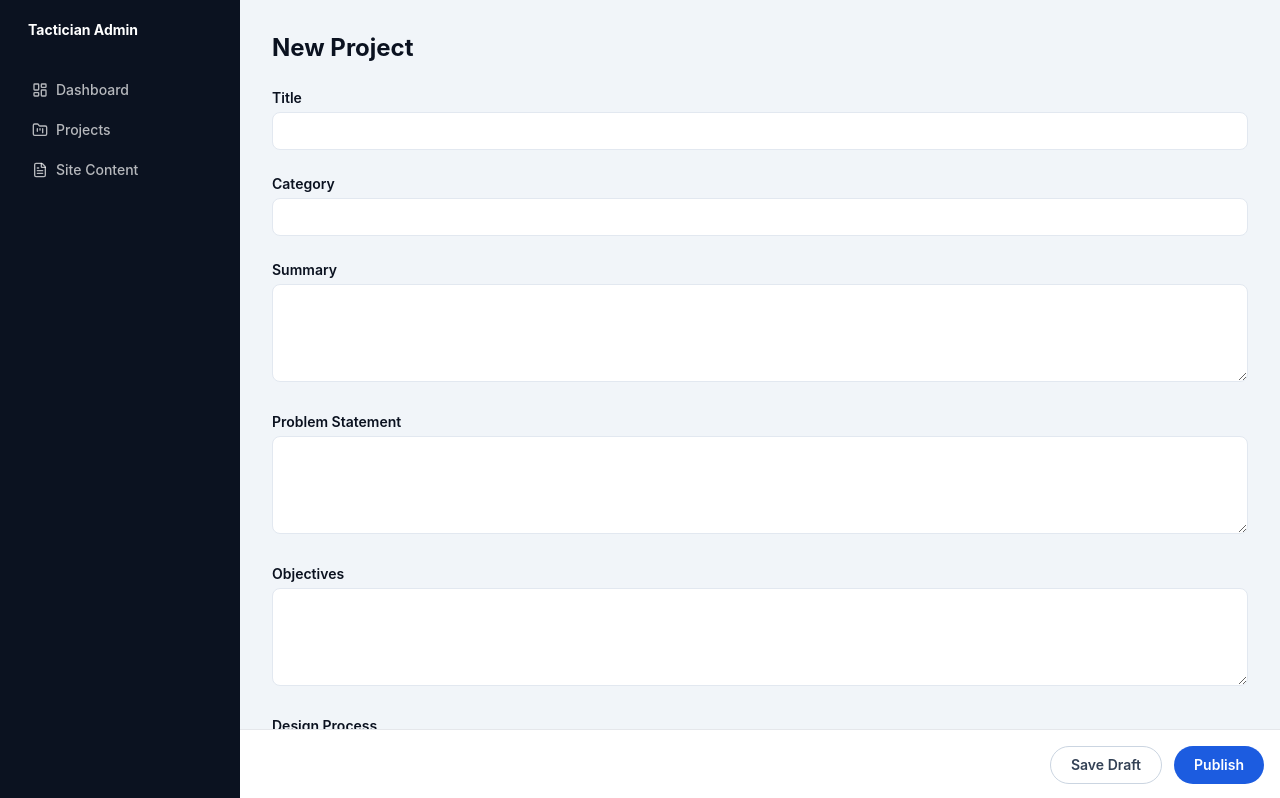
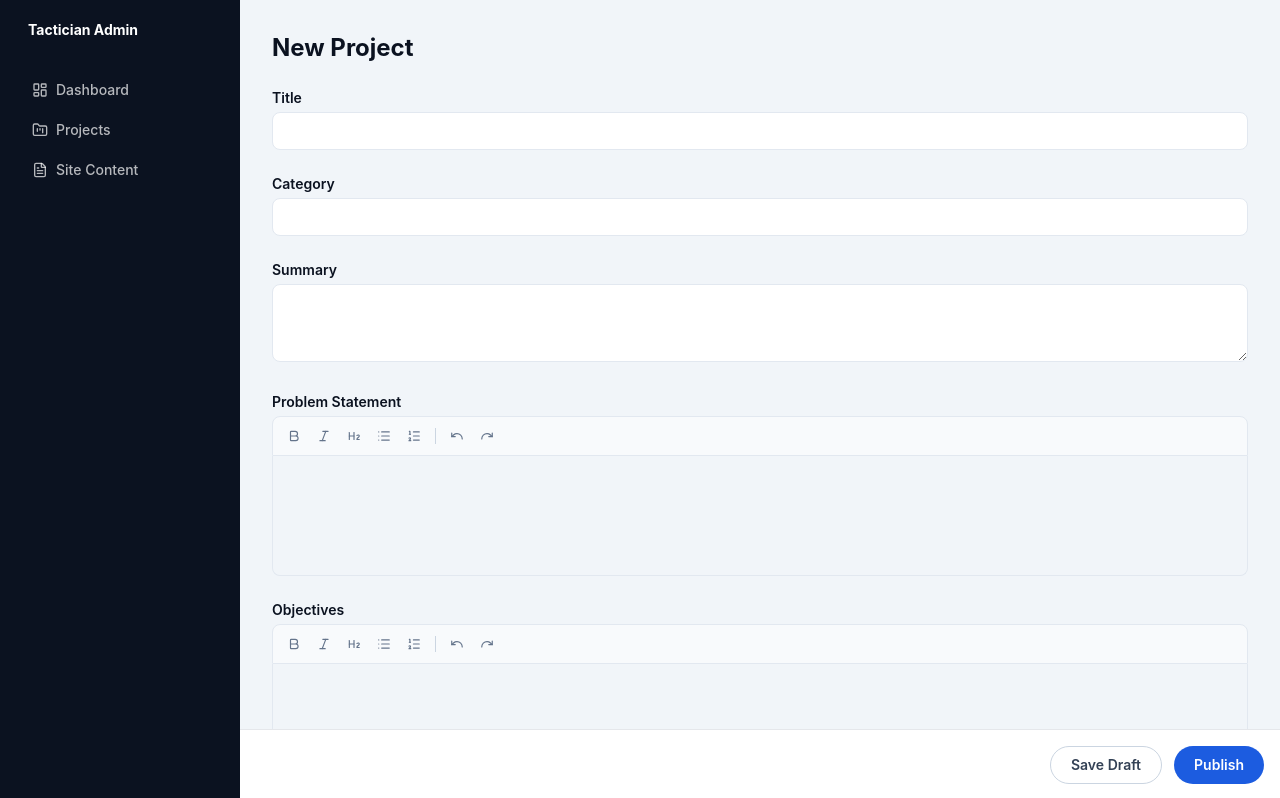
Before and after one commit to T-actician/Tactician-web, a Next.js app: page /admin/projects/new in a window 1280 px wide. Shown: the top 798 px of the page. Built offline with nearby package versions, Linux system fonts and the light colour scheme.

Commit message:
Add rich text editor for project long-form fields

```diff
--- a/package.json
+++ b/package.json
@@ -14,6 +14,9 @@
     "@hello-pangea/dnd": "^18.0.1",
     "@supabase/ssr": "^0.12.4",
     "@supabase/supabase-js": "^2.111.0",
+    "@tiptap/pm": "^3.29.2",
+    "@tiptap/react": "^3.29.2",
+    "@tiptap/starter-kit": "^3.29.2",
     "framer-motion": "^12.43.0",
     "lucide-react": "^1.28.0",
     "next": "14.2.35",
@@ -24,6 +27,7 @@
     "uuid": "^14.0.1"
   },
   "devDependencies": {
+    "@tailwindcss/typography": "^0.5.20",
     "@types/node": "^20",
     "@types/react": "^18",
     "@types/react-dom": "^18",
--- a/src/app/projects/[slug]/page.tsx
+++ b/src/app/projects/[slug]/page.tsx
@@ -55,7 +55,10 @@ export default async function ProjectDetail({
               project[s.key] && (
                 <div key={s.key as string}>
                   <h2 className="text-xl font-bold text-ink-900">{s.label}</h2>
-                  <p className="mt-2 whitespace-pre-line text-slate-600">{project[s.key] as string}</p>
+                  <div
+                    className="prose prose-slate mt-2 max-w-none text-slate-600"
+                    dangerouslySetInnerHTML={{ __html: project[s.key] as string }}
+                  />
                 </div>
               )
           )}
--- a/src/components/admin/ProjectForm.tsx
+++ b/src/components/admin/ProjectForm.tsx
@@ -6,18 +6,22 @@ import Image from "next/image";
 import { X } from "lucide-react";
 import { Project, ProjectMediaItem } from "@/types/content";
 import MediaUploader from "@/components/admin/MediaUploader";
+import RichTextEditor from "@/components/admin/RichTextEditor";
 
-const TEXT_FIELDS: { key: keyof Project; label: string; textarea?: boolean }[] = [
+const SIMPLE_FIELDS: { key: keyof Project; label: string; textarea?: boolean }[] = [
   { key: "title", label: "Title" },
   { key: "category", label: "Category" },
   { key: "summary", label: "Summary", textarea: true },
-  { key: "problemStatement", label: "Problem Statement", textarea: true },
-  { key: "objectives", label: "Objectives", textarea: true },
-  { key: "designProcess", label: "Design Process", textarea: true },
-  { key: "implementation", label: "Implementation", textarea: true },
-  { key: "results", label: "Results", textarea: true },
-  { key: "challenges", label: "Challenges Encountered", textarea: true },
-  { key: "lessonsLearned", label: "Lessons Learned", textarea: true },
+];
+
+const RICH_FIELDS: { key: keyof Project; label: string }[] = [
+  { key: "problemStatement", label: "Problem Statement" },
+  { key: "objectives", label: "Objectives" },
+  { key: "designProcess", label: "Design Process" },
+  { key: "implementation", label: "Implementation" },
+  { key: "results", label: "Results" },
+  { key: "challenges", label: "Challenges Encountered" },
+  { key: "lessonsLearned", label: "Lessons Learned" },
 ];
 
 const emptyProject: Partial<Project> = {
@@ -81,12 +85,12 @@ export default function ProjectForm({ initial, id }: { initial?: Project; id?: s
 
   return (
     <div className="flex flex-col gap-6 pb-20">
-      {TEXT_FIELDS.map((f) => (
+      {SIMPLE_FIELDS.map((f) => (
         <div key={f.key as string}>
           <label className="mb-1 block text-sm font-semibold text-ink-900">{f.label}</label>
           {f.textarea ? (
             <textarea
-              rows={4}
+              rows={3}
               value={(data[f.key] as string) || ""}
               onChange={(e) => update(f.key, e.target.value as any)}
               className="w-full rounded-lg border border-slate-200 px-3 py-2 text-sm outline-none focus:border-brand-500"
@@ -98,6 +102,13 @@ export default function ProjectForm({ initial, id }: { initial?: Project; id?: s
               className="w-full rounded-lg border border-slate-200 px-3 py-2 text-sm outline-none focus:border-brand-500"
             />
           )}
+        </div>
+      ))}
+
+      {RICH_FIELDS.map((f) => (
+        <div key={f.key as string}>
+          <label className="mb-1 block text-sm font-semibold text-ink-900">{f.label}</label>
+          <RichTextEditor value={(data[f.key] as string) || ""} onChange={(html) => update(f.key, html as any)} />
         </div>
       ))}
 
--- /dev/null
+++ b/src/components/admin/RichTextEditor.tsx
@@ -0,0 +1,78 @@
+"use client";
+
+import { useEditor, EditorContent } from "@tiptap/react";
+import StarterKit from "@tiptap/starter-kit";
+import { Bold, Italic, List, ListOrdered, Heading2, Undo, Redo } from "lucide-react";
+import { useEffect } from "react";
+
+export default function RichTextEditor({
+  value,
+  onChange,
+  placeholder,
+}: {
+  value: string;
+  onChange: (html: string) => void;
+  placeholder?: string;
+}) {
+  const editor = useEditor({
+    extensions: [StarterKit],
+    content: value || "",
+    immediatelyRender: false,
+    editorProps: {
+      attributes: {
+        class:
+          "prose prose-sm max-w-none min-h-[120px] rounded-b-lg border border-t-0 border-slate-200 px-3 py-2 text-sm outline-none focus:border-brand-500",
+      },
+    },
+    onUpdate: ({ editor }) => {
+      onChange(editor.getHTML());
+    },
+  });
+
+  // Keep editor in sync if `value` changes externally (e.g. loading a project)
+  useEffect(() => {
+    if (editor && value !== editor.getHTML() && document.activeElement?.closest(".ProseMirror") === null) {
+      editor.commands.setContent(value || "", { emitUpdate: false });
+    }
+    // eslint-disable-next-line react-hooks/exhaustive-deps
+  }, [value]);
+
+  if (!editor) return null;
+
+  const btn = (active: boolean) =>
+    `rounded p-1.5 transition ${active ? "bg-brand-100 text-brand-700" : "text-slate-500 hover:bg-slate-100"}`;
+
+  return (
+    <div>
+      <div className="flex flex-wrap items-center gap-1 rounded-t-lg border border-slate-200 bg-slate-50 px-2 py-1.5">
+        <button type="button" onClick={() => editor.chain().focus().toggleBold().run()} className={btn(editor.isActive("bold"))}>
+          <Bold size={14} />
+        </button>
+        <button type="button" onClick={() => editor.chain().focus().toggleItalic().run()} className={btn(editor.isActive("italic"))}>
+          <Italic size={14} />
+        </button>
+        <button
+          type="button"
+          onClick={() => editor.chain().focus().toggleHeading({ level: 2 }).run()}
+          className={btn(editor.isActive("heading", { level: 2 }))}
+        >
+          <Heading2 size={14} />
+        </button>
+        <button type="button" onClick={() => editor.chain().focus().toggleBulletList().run()} className={btn(editor.isActive("bulletList"))}>
+          <List size={14} />
+        </button>
+        <button type="button" onClick={() => editor.chain().focus().toggleOrderedList().run()} className={btn(editor.isActive("orderedList"))}>
+          <ListOrdered size={14} />
+        </button>
+        <span className="mx-1 h-4 w-px bg-slate-300" />
+        <button type="button" onClick={() => editor.chain().focus().undo().run()} className={btn(false)}>
+          <Undo size={14} />
+        </button>
+        <button type="button" onClick={() => editor.chain().focus().redo().run()} className={btn(false)}>
+          <Redo size={14} />
+        </button>
+      </div>
+      <EditorContent editor={editor} placeholder={placeholder} />
+    </div>
+  );
+}
--- a/tailwind.config.ts
+++ b/tailwind.config.ts
@@ -41,6 +41,6 @@ const config: Config = {
       },
     },
   },
-  plugins: [],
+  plugins: [require("@tailwindcss/typography")],
 };
 export default config;
```
Also changed, not shown: 1 other file (tests, documents, lock files or other folders).
